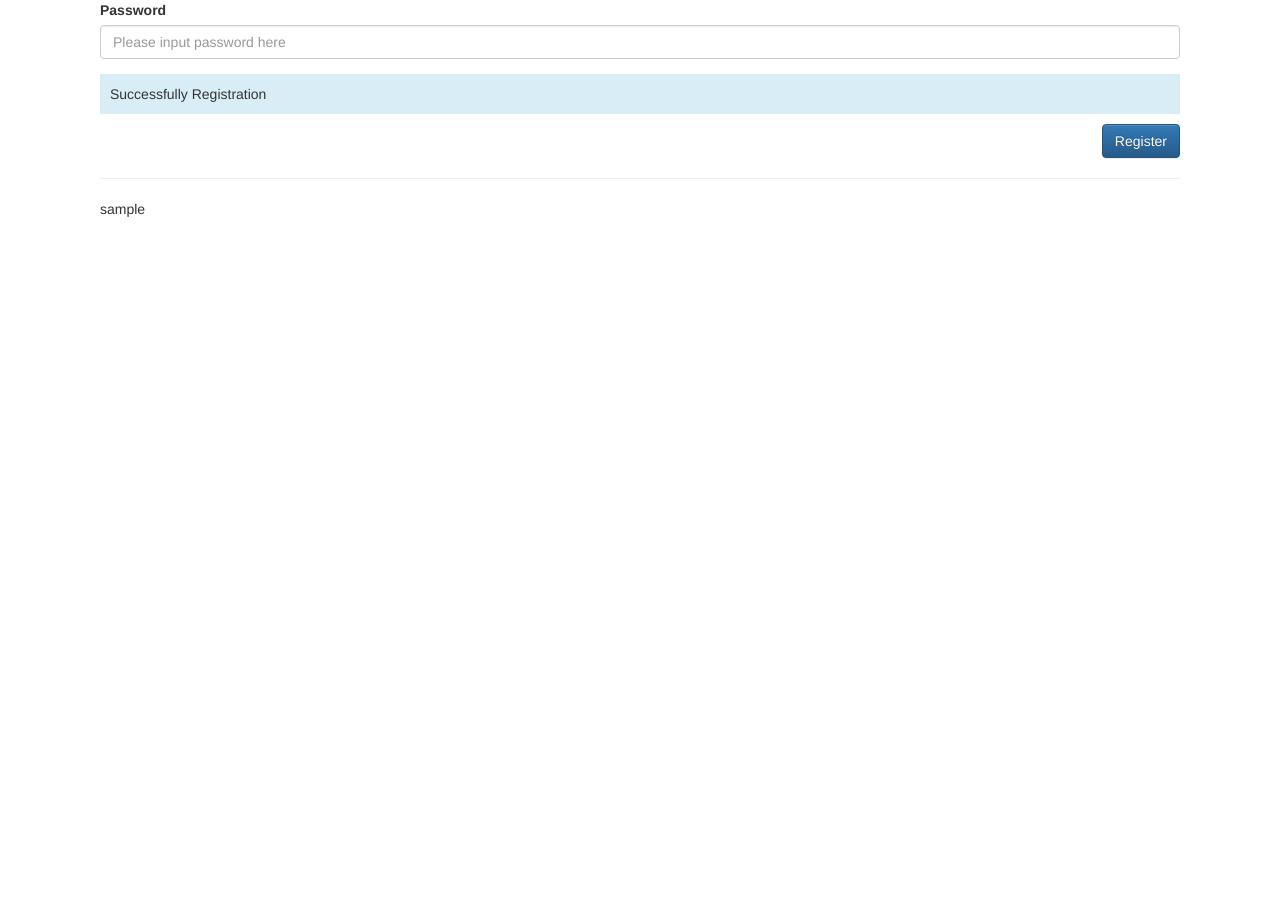
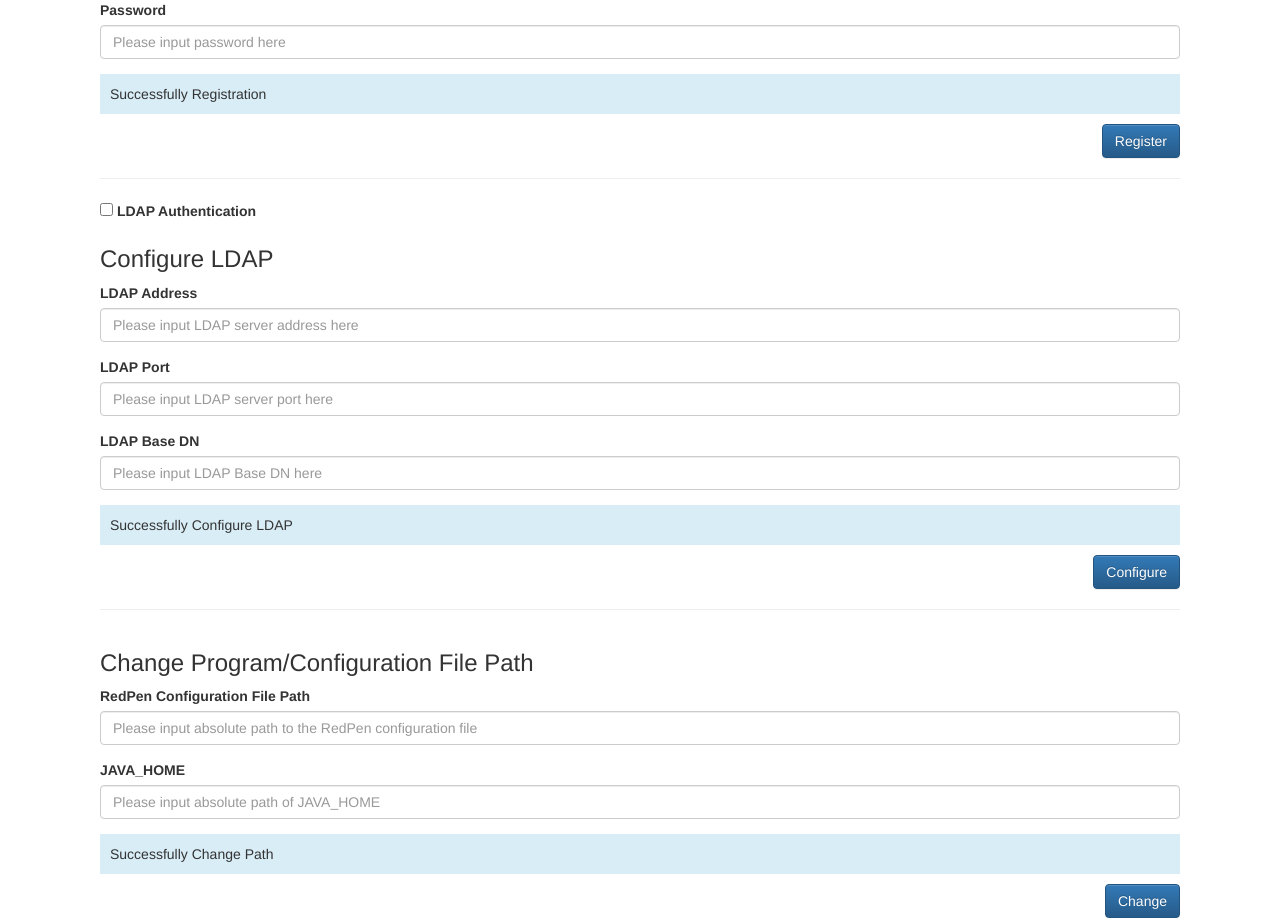
Before and after one commit to arkenous/WebTeX-flask, a Python web app: template WebTeX/templates/preference.html in a window 1280 px wide. Shown: the part 180-1098 px from the top of the page. Before the commit the page ends 397 px from the top, so only its background shows below. Run offline with Jinja, Linux system fonts and the light colour scheme; the template is opened without the code that fills it, so the values that code supplies are empty; some libraries are stand-ins or nearby versions.

Commit message:
Add LDAP configuration form and change path form to preference.html

```diff
--- a/WebTeX/templates/preference.html
+++ b/WebTeX/templates/preference.html
@@ -34,7 +34,50 @@
     <hr/>
     <div class="row">
       <div class="col-sm-12">
-        <p>sample</p>
+        <label>
+          <input type="checkbox" id="switch-ldap"> LDAP Authentication
+        </label>
+        <div id="ldap">
+          <h3>Configure LDAP</h3>
+          <div class="form-group">
+            <label for="ldap-address">LDAP Address</label>
+            <input type="text" class="form-control" id="ldap-address" placeholder="Please input LDAP server address here">
+          </div>
+          <div class="form-group">
+            <label for="ldap-port">LDAP Port</label>
+            <input type="number" class="form-control" id="ldap-port" placeholder="Please input LDAP server port here">
+          </div>
+          <div class="form-group">
+            <label for="ldap-basedn">LDAP Base DN</label>
+            <input type="text" class="form-control" id="ldap-basedn" placeholder="Please input LDAP Base DN here">
+          </div>
+          <div id="result-change-ldap">
+            <p class="result bg-info">Successfully Configure LDAP</p>
+          </div>
+          <div class="btn-group pull-right" role="group" aria-label="OK">
+            <button type="button" class="btn btn-primary" id="configure-ldap">Configure</button>
+          </div>
+        </div>
+      </div>
+    </div>
+    <hr/>
+    <div class="row">
+      <div class="col-sm-12">
+        <h3>Change Program/Configuration File Path</h3>
+        <div class="form-group">
+          <label for="redpen-path">RedPen Configuration File Path</label>
+          <input type="text" class="form-control" id="redpen-path" placeholder="Please input absolute path to the RedPen configuration file">
+        </div>
+        <div class="form-group">
+          <label for="java-home">JAVA_HOME</label>
+          <input type="text" class="form-control" id="java-home" placeholder="Please input absolute path of JAVA_HOME">
+        </div>
+        <div id="result-change-path">
+          <p class="result bg-info">Successfully Change Path</p>
+        </div>
+        <div class="btn-group pull-right" role="group" aria-label="OK">
+          <button type="button" class="btn btn-primary" id="change-path">Change</button>
+        </div>
       </div>
     </div>
   </div>
```
